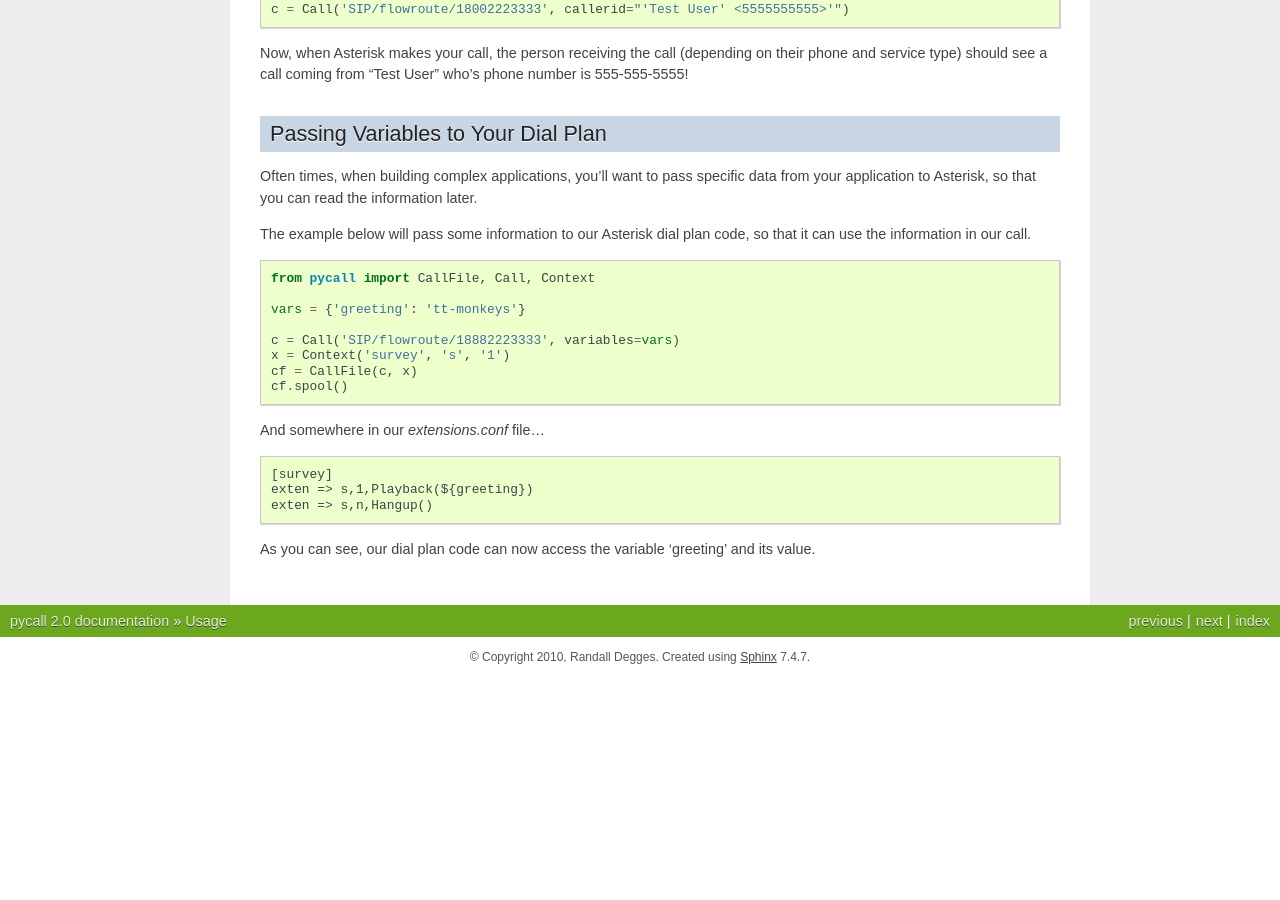
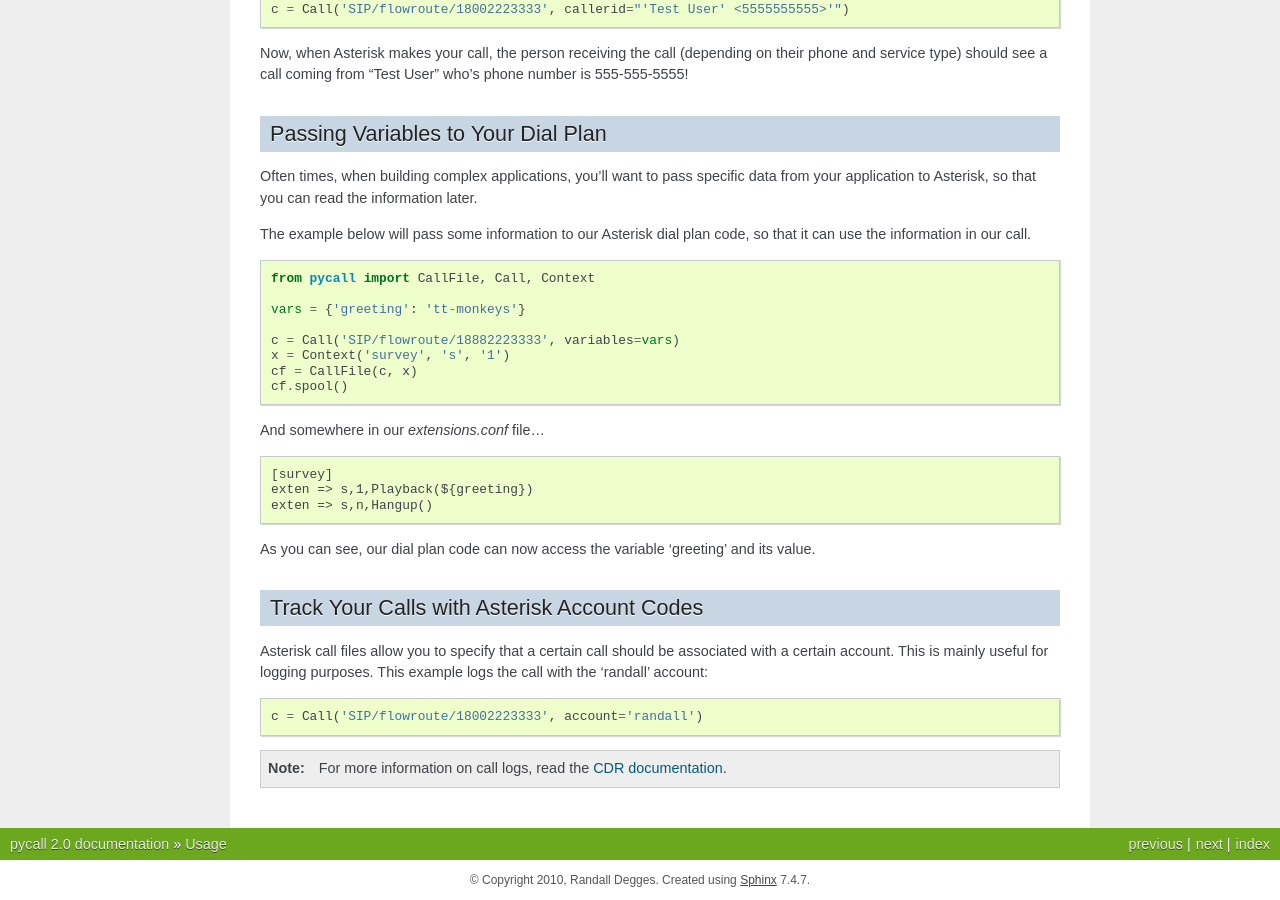
Before and after one commit to rdegges/pycall, a Sphinx documentation site: the page built from docs/usage.rst, in a window 1280 px wide and 900 px high, scrolled down 3318 px. Built offline with Sphinx 7.4.7, drawn with Linux system fonts in a browser that asks for light colours; before the commit the page ends 3995 px from its top, so only the background shows below that; some of the changed text lies outside the part shown.

Commit message:
Assing docs on account codes.

```diff
--- a/docs/usage.rst
+++ b/docs/usage.rst
@@ -255,3 +255,18 @@ And somewhere in our `extensions.conf` file... ::
 
 As you can see, our dial plan code can now access the variable 'greeting' and
 its value.
+
+
+Track Your Calls with Asterisk Account Codes
+--------------------------------------------
+
+Asterisk call files allow you to specify that a certain call should be
+associated with a certain account. This is mainly useful for logging purposes.
+This example logs the call with the 'randall' account: ::
+
+	c = Call('SIP/flowroute/18002223333', account='randall')
+
+.. note::
+
+	For more information on call logs, read the `CDR documentation
+	<http://www.voip-info.org/wiki/view/Asterisk+cdr+csv>`_.
```
